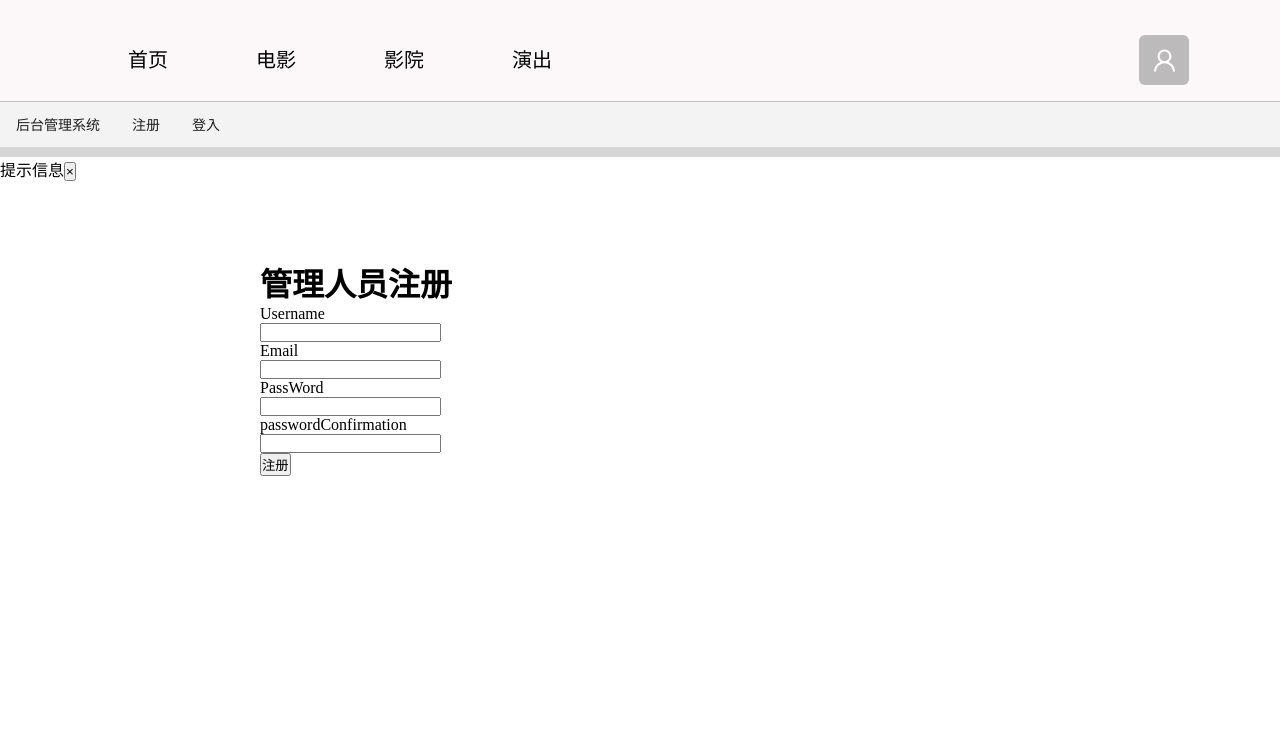
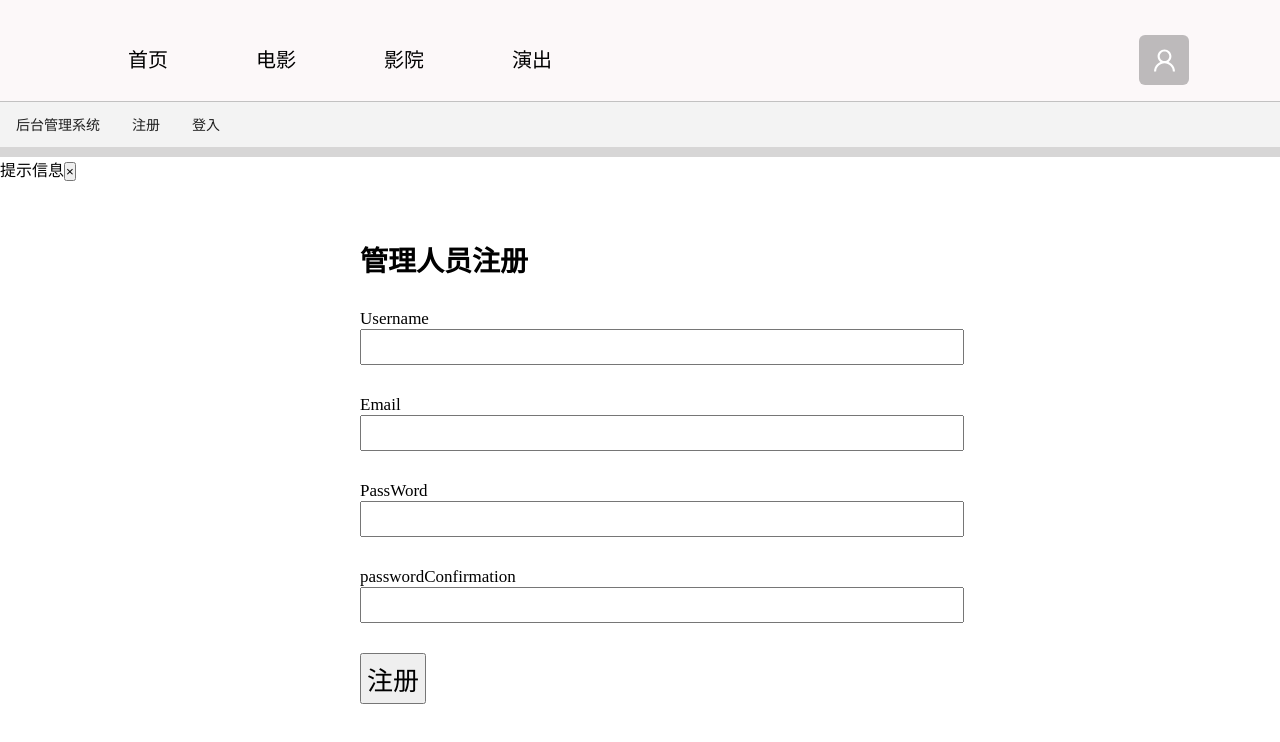
Before and after one commit to flyan123/Movie-ticket-platform, a React app: page /signup in a window 1280 px wide. Shown: the top 742 px of the page. Built offline with nearby package versions, Linux system fonts and the light colour scheme.

Commit message:
add style two

```diff
--- a/src/pages/Signup/SignUpForm.jsx
+++ b/src/pages/Signup/SignUpForm.jsx
@@ -1,7 +1,7 @@
 import React, { Component } from 'react'
 import api from "../../api"
 import classnames from "classnames"
-import { withRouter } from "react-router"
+// import { withRouter } from "react-router"
 import {useNavigate} from 'react-router-dom'
 import {useHistory} from 'react-router-dom';
 import sigupstyle from './sig.module.less'
@@ -114,9 +114,10 @@ import sigupstyle from './sig.module.less'
             <div>
                 <form onSubmit={this.onSubmit} className={sigupstyle.all}>
                     <h1>管理人员注册</h1>
-                        <div className>
-                            <label className={sigupstyle.user}>Username</label>
+                        <div >
+                            < label>Username</label>
                             <br/>
+
                             <input
 
                                 className={classnames('form-control', { 'is-invalid': errors.username })}
@@ -169,7 +170,8 @@ import sigupstyle from './sig.module.less'
                             />
                         {errors.passwordConfirmation ? <span style={{ color: 'red', fontSize: '10px' }}>{errors.passwordConfirmation}</span> : ''}
                         </div>
-                        <div className="form-group">
+                        <div className={sigupstyle.into}>
+                        {/* <div className="form-group"> */}
                         {
                             Object.keys(errors).length > 0 ?
                             <button disabled className="btn btn-primary btn-lg">注册</button>
--- a/src/pages/Signup/sig.module.less
+++ b/src/pages/Signup/sig.module.less
@@ -3,10 +3,26 @@
     padding: 0px;
 }
 .all{
-    margin: 78px 260px;
+    margin: 58px 360px;
+}
+.all h1{
+    font-size: 28px;
+}
+.all div{
+    margin-top: 30px;
+}
+.all label{
+    font-size: 17px;
+}
+.all br{
+    padding-bottom: 5px;
 
-    .input{
-        width: 30px;
-
-    }
 }
+.all input{
+    width: 600px;
+    height: 32px
+}
+.into button{
+    font-size: 26px;
+    padding: 5px;
+}
```
